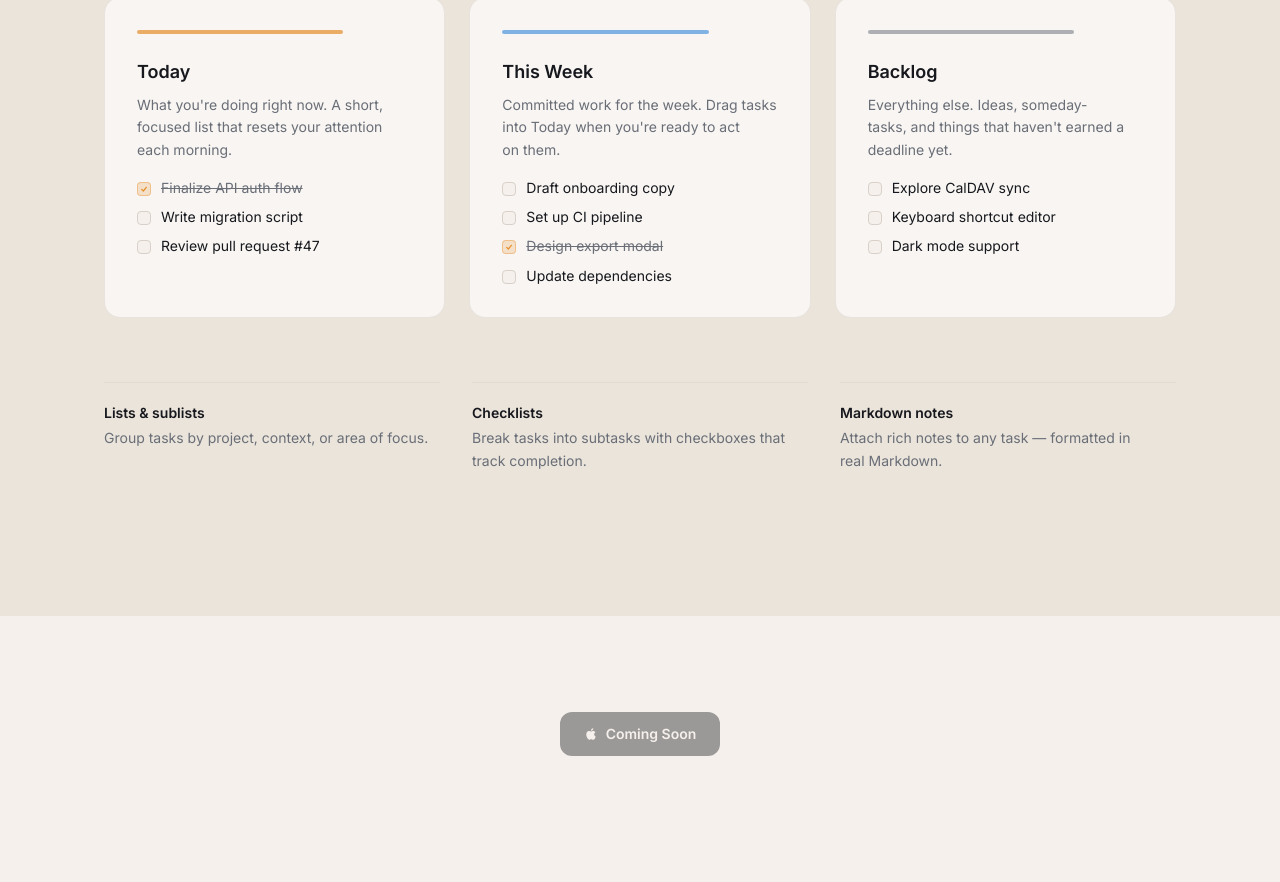
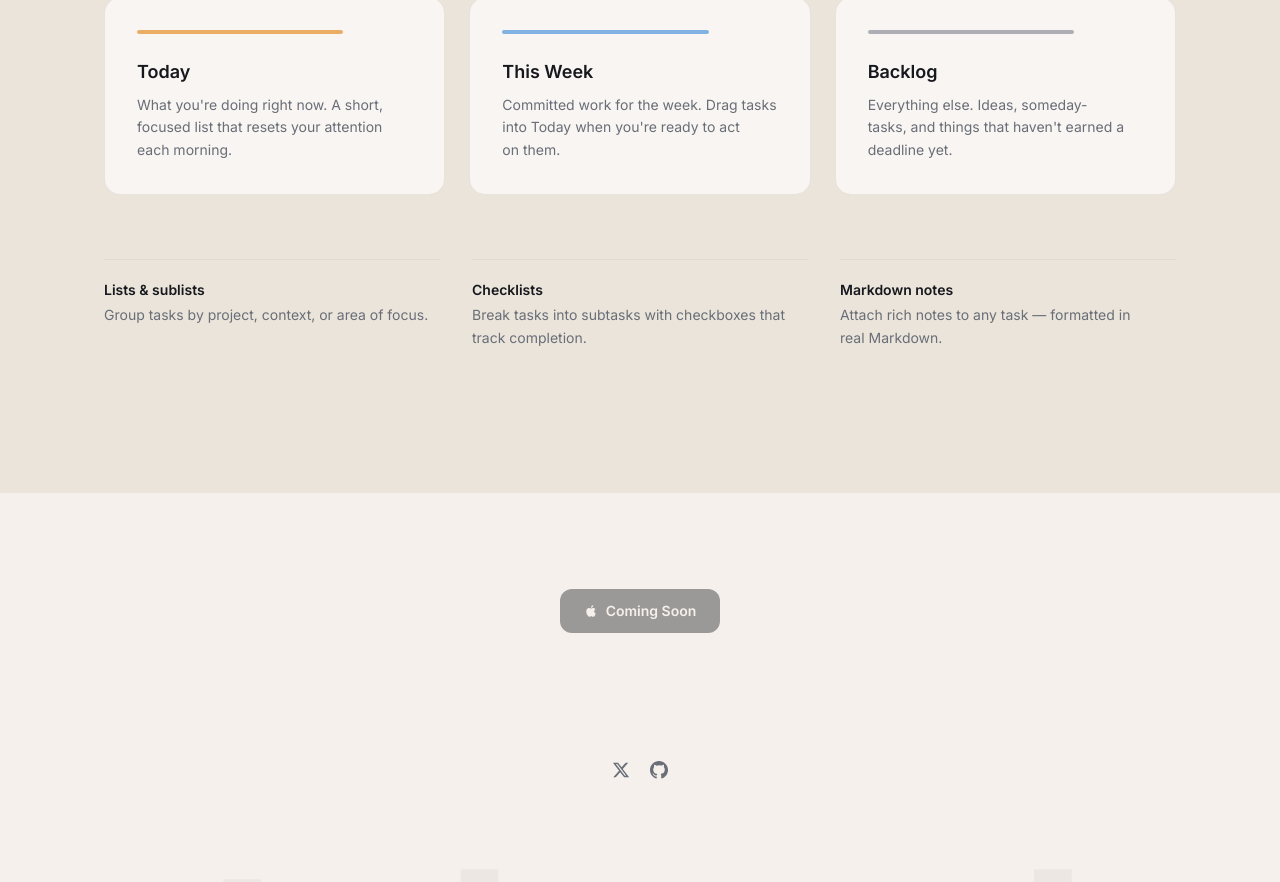
Before and after one commit to arthurliebhardt/today-md, a React (Vite) app in the folder apps/landingpage/: page / in a window 1280 px wide. Shown: the part 2129-3011 px from the top of the page. Built offline with nearby package versions, Linux system fonts and the light colour scheme; the HTML template or start-up script is replaced by a standard one.

Commit message:
Remove example tasks from workflow
Co-authored-by: arthurliebhardt <4281468+arthurliebhardt@users.noreply.github.com>

```diff
--- a/apps/landingpage/src/components/landing/Workflow.tsx
+++ b/apps/landingpage/src/components/landing/Workflow.tsx
@@ -5,32 +5,16 @@ const lanes = [
     name: "Today",
     color: "bg-primary",
     desc: "What you're doing right now. A short, focused list that resets your attention each morning.",
-    tasks: [
-      { label: "Finalize API auth flow", done: true },
-      { label: "Write migration script", done: false },
-      { label: "Review pull request #47", done: false },
-    ],
   },
   {
     name: "This Week",
     color: "bg-secondary",
     desc: "Committed work for the week. Drag tasks into Today when you're ready to act on them.",
-    tasks: [
-      { label: "Draft onboarding copy", done: false },
-      { label: "Set up CI pipeline", done: false },
-      { label: "Design export modal", done: true },
-      { label: "Update dependencies", done: false },
-    ],
   },
   {
     name: "Backlog",
     color: "bg-neutral-accent",
     desc: "Everything else. Ideas, someday-tasks, and things that haven't earned a deadline yet.",
-    tasks: [
-      { label: "Explore CalDAV sync", done: false },
-      { label: "Keyboard shortcut editor", done: false },
-      { label: "Dark mode support", done: false },
-    ],
   },
 ];
 
@@ -56,33 +40,7 @@ export function Workflow() {
               <div className="rounded-2xl border border-border/50 bg-card p-8 hover:shadow-lg transition-shadow duration-300 h-full flex flex-col">
                 <div className={`w-3/4 h-1 ${lane.color} rounded-full mb-6 opacity-70`} />
                 <h3 className="text-foreground font-semibold text-lg mb-2">{lane.name}</h3>
-                <p className="text-muted-foreground text-sm leading-relaxed text-pretty mb-4">{lane.desc}</p>
-                <ul className="space-y-2.5 flex-1">
-                  {lane.tasks.map((task) => (
-                    <li key={task.label} className="flex items-start gap-2.5">
-                      <span
-                        className={`mt-1 w-3.5 h-3.5 rounded border flex-shrink-0 flex items-center justify-center ${
-                          task.done
-                            ? "bg-primary/20 border-primary/40"
-                            : "border-border bg-background"
-                        }`}
-                      >
-                        {task.done && (
-                          <svg width="8" height="8" viewBox="0 0 12 12" fill="none" className="text-primary">
-                            <path d="M2.5 6.5L5 9L9.5 3.5" stroke="currentColor" strokeWidth="1.8" strokeLinecap="round" strokeLinejoin="round" />
-                          </svg>
-                        )}
-                      </span>
-                      <span
-                        className={`text-sm leading-snug ${
-                          task.done ? "text-muted-foreground line-through" : "text-foreground"
-                        }`}
-                      >
-                        {task.label}
-                      </span>
-                    </li>
-                  ))}
-                </ul>
+                <p className="text-muted-foreground text-sm leading-relaxed text-pretty">{lane.desc}</p>
               </div>
             </ScrollReveal>
           ))}
```
